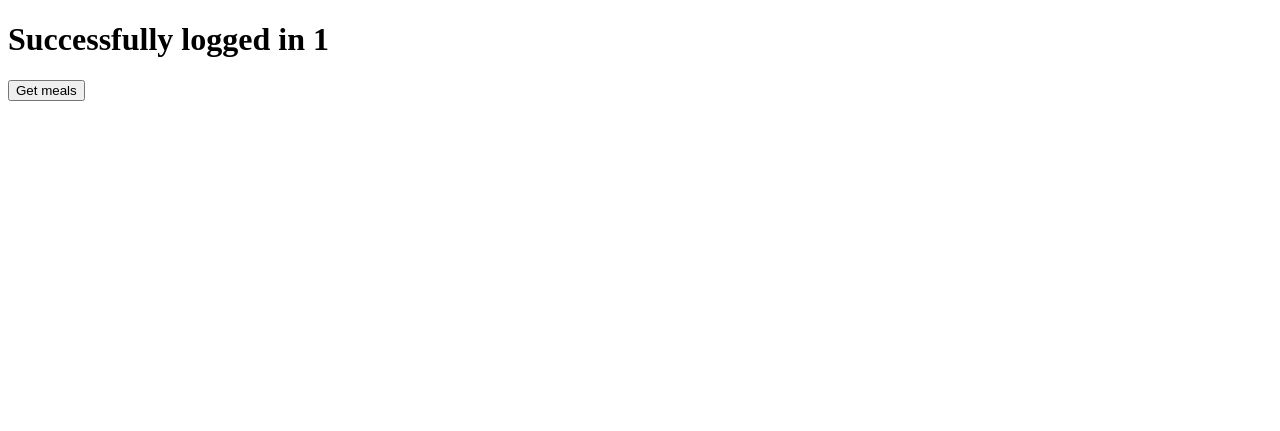
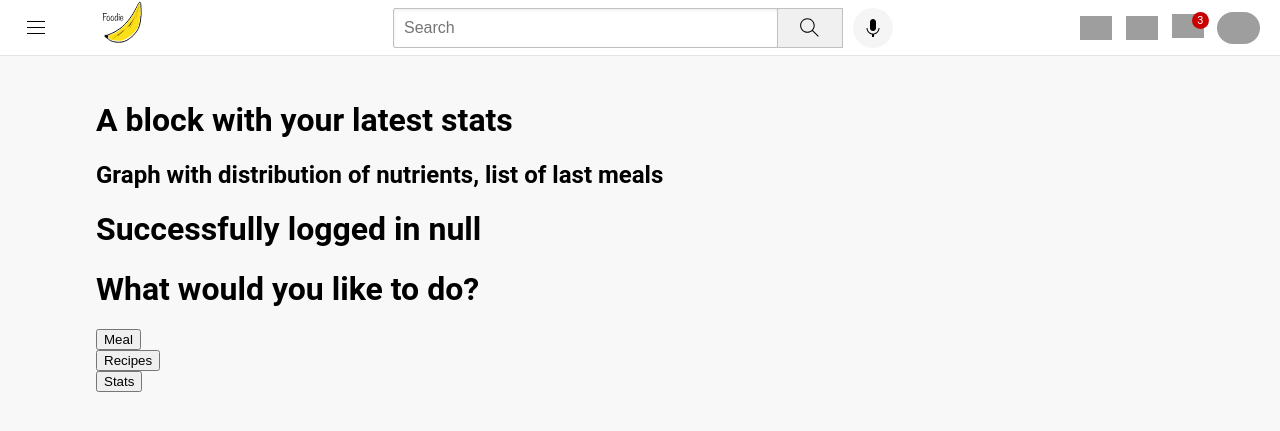
Before and after one commit to Jose-Sabater/foodie, a Flask app: page /successful/1 in a window 1280 px wide. Shown: the top 431 px of the page. Run offline with Flask 2, Linux system fonts and the light colour scheme; parts of the project's set-up code (start-up, migrations or seed data) failed here and were passed over; grey boxes are pictures that could not be loaded.

Commit message:
"Work on frontend skeleton"

```diff
--- a/front/main.py
+++ b/front/main.py
@@ -1,6 +1,7 @@
 import requests
 import json
 from flask import Flask, render_template,request,redirect,url_for
+from .config import settings
 
 
 #set FLASK_ENV=development
@@ -15,23 +16,25 @@ def welcome():
     if request.method == 'POST' and 'uname' in request.form:
         username = request.form.get('uname')
         password = request.form.get('psw')
-        login_url="http://127.0.0.1:8000/login"
+        LOGIN_URL = settings.back_login
         headers = {'Content-Type': 'application/x-www-form-urlencoded'}
         user_info={'username': username,'password': password}
-        response = requests.post(login_url, data=user_info, headers=headers)
+        print("sending request")
+        response = requests.post(LOGIN_URL, data=user_info, headers=headers)
         token_info = response.json()
         access_token = token_info['access_token']
         token_type=token_info['token_type']
-        print("successfully loged in",access_token)
+        print("successfully logged in",access_token)
+        #add if response succesful or not
         return redirect(url_for('successful',token=access_token))
     return render_template("welcome.html")
 
 
 @app.route("/successful/<token>",methods=["GET","POST"])
 def successful(token):
-    login_url="http://127.0.0.1:8000/meals/usermeals"
-    if request.method == 'POST' and 'thetoken' in request.form:
-        token = request.form.get('thetoken')
+    login_url= settings.back_meals
+    if request.method == 'POST' and 'meal-token' in request.form:
+        token = request.form.get('meal-token')
         headers={'authorization':"Bearer "+ token}
         print(headers)
         response = requests.get(login_url,headers=headers)
@@ -43,7 +46,7 @@ def successful(token):
 
 @app.route("/meals",methods=["GET","POST"])
 def get_meals():
-    login_url="http://127.0.0.1:8000/meals/usermeals"
+    login_url = settings.back_meals
     if request.method == 'POST':
         token = request.form.get('thetoken')
         headers={'authorization':"Bearer "+ token}
--- /dev/null
+++ b/front/static/general.css
@@ -0,0 +1,14 @@
+p {
+  margin-top: 0;
+  margin-bottom: 0;
+}
+
+body {
+  /* This style below will be inherited */
+  font-family: Roboto, Arial;
+  margin: 0;
+  padding-top: 80px;
+  padding-left: 96px;
+  padding-right: 24px;
+  background-color: rgb(248, 248, 248);
+}
--- /dev/null
+++ b/front/static/header.css
@@ -0,0 +1,162 @@
+.header {
+  height: 55px;
+
+  display: flex;
+  flex-direction: row;
+  justify-content: space-between;
+
+  position: fixed;
+  top: 0;
+  left: 0;
+  right: 0;
+  z-index: 100;
+
+  background-color: white;
+  border-bottom-width: 1px;
+  border-bottom-style: solid;
+  border-bottom-color: rgb(228, 228, 228);
+}
+
+.left-section {
+  display: flex;
+  align-items: center;
+}
+
+.hamburger-menu {
+  height: 24px;
+  margin-left: 24px;
+  margin-right: 24px;
+}
+
+.foodie-logo {
+  height: 70px;
+}
+
+.middle-section {
+  flex: 1;
+  margin-left: 70px;
+  margin-right: 35px;
+  max-width: 500px;
+  display: flex;
+  align-items: center;
+}
+
+.search-bar {
+  flex: 1;
+  height: 36px;
+  padding-left: 10px;
+  font-size: 16px;
+  border: 1px solid rgb(192, 192, 192);
+  border-radius: 2px;
+  box-shadow: inset 1px 2px 3px rgba(0, 0, 0, 0.05);
+  width: 0;
+}
+
+.search-bar::placeholder {
+  font-size: 16px;
+}
+
+.search-button {
+  height: 40px;
+  width: 66px;
+  background-color: rgb(240, 240, 240);
+  border-width: 1px;
+  border-style: solid;
+  border-color: rgb(192, 192, 192);
+  margin-left: -1px;
+  margin-right: 10px;
+}
+
+.search-button,
+.voice-search-button,
+.upload-icon-container {
+  display: flex;
+  justify-content: center;
+  align-items: center;
+  position: relative;
+}
+
+.search-button .tooltip,
+.voice-search-button .tooltip,
+.upload-icon-container .tooltip {
+  position: absolute;
+  background-color: gray;
+  color: white;
+  padding-top: 4px;
+  padding-bottom: 4px;
+  padding-left: 8px;
+  padding-right: 8px;
+  border-radius: 2px;
+  font-size: 12px;
+  bottom: -30px;
+  opacity: 0;
+  transition: opacity 0.15s;
+  pointer-events: none;
+  white-space: nowrap;
+}
+
+.search-button:hover .tooltip,
+.voice-search-button:hover .tooltip,
+.upload-icon-container:hover .tooltip {
+  opacity: 1;
+}
+
+.search-icon {
+  height: 25px;
+}
+
+.voice-search-button {
+  height: 40px;
+  width: 40px;
+  border-radius: 20px;
+  border: none;
+  background-color: rgb(245, 245, 245);
+}
+
+.voice-search-icon {
+  height: 24px;
+}
+
+.right-section {
+  width: 180px;
+  margin-right: 20px;
+  display: flex;
+  align-items: center;
+  justify-content: space-between;
+  flex-shrink: 0;
+}
+
+.upload-icon {
+  height: 24px;
+}
+
+.youtube-apps-icon {
+  height: 24px;
+}
+
+.notifications-icon {
+  height: 24px;
+}
+
+.notifications-icon-container {
+  position: relative;
+}
+
+.notifications-count {
+  position: absolute;
+  top: -2px;
+  right: -5px;
+  background-color: rgb(200, 0, 0);
+  color: white;
+  font-size: 11px;
+  padding-left: 5px;
+  padding-right: 5px;
+  padding-top: 2px;
+  padding-bottom: 2px;
+  border-radius: 10px;
+}
+
+.current-user-picture {
+  height: 32px;
+  border-radius: 16px;
+}
--- a/front/templates/login.html
+++ b/front/templates/login.html
@@ -1,29 +1,86 @@
 <!DOCTYPE html>
 <html lang="en" dir="ltr">
   <head>
-    <script type="text/javascript">
-        // Get Token
-        function test_function(){
-          let token = localStorage.getItem('token');
-          // alert(token);
-          document.getElementById("thetoken").value = token;
-          document.getElementById("form").submit();
-        }
-      </script>
     <meta charset="utf-8">
-    <title></title>
+    <link rel="stylesheet" href="{{url_for('static', filename='header.css') }}">
+    <link rel="stylesheet" href="{{url_for('static', filename='general.css') }}">
+    <title>Login Page</title>
   </head>
   <body>
-    <h1> Successfully logged in {{token}} </h1>
-    <form id="form" method="POST" name="form" >
-        <input type="hidden" id="thetoken" name="thetoken" >
-        <!-- <button type="submit" ></button> -->
-        <button type="button" id="send" onclick="test_function()" Post!>Get meals </button>
+    <header class="header">
+      <div class="left-section">
+        <img class="hamburger-menu" src="/static/icons/hamburger-menu.svg">
+        <img class="foodie-logo" src="/static/images/foodie.svg">
+      </div>
+      <div class="middle-section">
+        <input class="search-bar" type="text" placeholder="Search">
+        <button class="search-button">
+          <img class="search-icon" src="/static/icons/search.svg">
+          <div class="tooltip">Search</div>
+        </button>
+        <!-- Put position absolute inside position relative -->
+        <button class="voice-search-button">
+          <img class="voice-search-icon" src="/static/icons/voice-search-icon.svg">
+          <div class="tooltip">Search with your voice</div>
+        </button>
+      </div>
+      <div class="right-section">
+        <div class="upload-icon-container">
+          <img class="upload-icon" src="icons/upload.svg">
+          <div class="tooltip">Create</div>
+        </div>
+        <img class="youtube-apps-icon" src="icons/youtube-apps.svg">
+        <div class="notifications-icon-container">
+          <img class="notifications-icon" src="icons/notifications.svg">
+          <div class="notifications-count">3</div>
+        </div>
+        <img class="current-user-picture" src="channel-pictures/my-channel.jpeg">
+      </div>
+    </header>
+    <h1>A block with your latest stats</h1>
+    <h2>Graph with distribution of nutrients, list of last meals</h2>
+    <h1 id='message'> Succesfully logged in</h1>
+    <h1>
+      What would you like to do?
+    </h1>
+    <form id="meal-form" method="POST" name="meal-form" >
+        <input type="hidden" name="meal-token">
+        <button type="button" onclick="submit(`meal`)" Post!>Meal </button>
+    </form>
+
+    <form id="recipes-form" method="POST" name="form" >
+      <input type="hidden" name="recipes-token" >
+      <button type="button" onclick="submit()" Post!>Recipes </button>
+    </form>
+
+    <form id="stats-form" method="POST" name="form" >
+      <input type="hidden"  name="stats-token" >
+      <button type="button" onclick="submit()" Post!>Stats </button>
     </form>
 
     <script type="text/javascript">
       // STORE TOKEN INTO LOCALSTORAGE
       localStorage.setItem("token", "{{token}}");
     </script>
+
+    <script>
+      let username = localStorage.getItem('uname');
+    </script>
+
+    <script>
+
+          document.getElementById('message').textContent = "Successfully logged in " + username ;
+
+    </script>
+    <script type="text/javascript">
+      // Get Token
+      function submit(category){
+        let token = localStorage.getItem('token');
+        // alert(token);
+        document.getElementById(category+"-token").value = token;
+        console.log("hoi")
+        document.getElementById(category+"-form").submit();
+      }
+    </script>
   </body>
 </html>
```
Also changed, not shown: front/config.py (added, +10 -0 lines), front/static/video.css (added, +73 -0 lines), front/templates/welcome.html (+5 -5 lines), to_do.txt (+7 -0 lines), front/__init__.py (added), front/static/icons/hamburger-menu.svg (added), front/static/icons/search.svg (added), front/static/icons/voice-search-icon.svg (added), front/static/images/bananafood.JPG (renamed from front/static/bananafood.JPG), front/static/images/foodie.svg (added), front/static/images/strong.png (renamed from front/static/strong.png), 1 other file.
